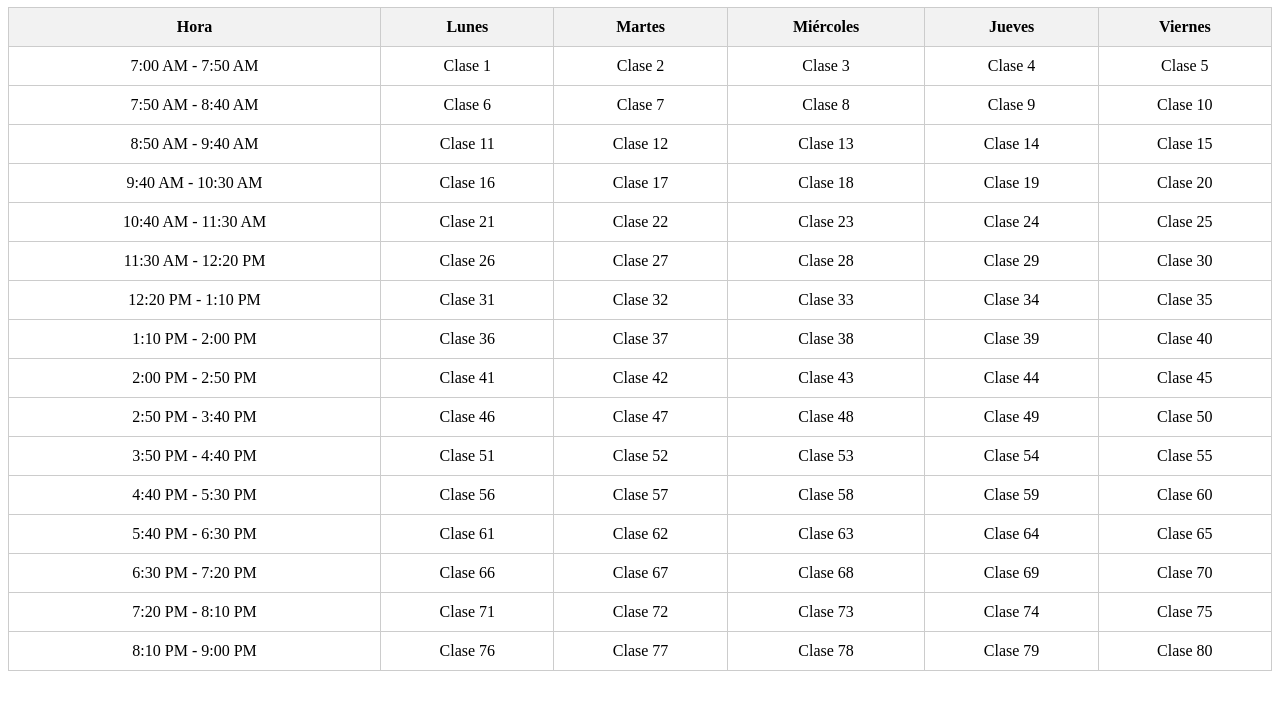
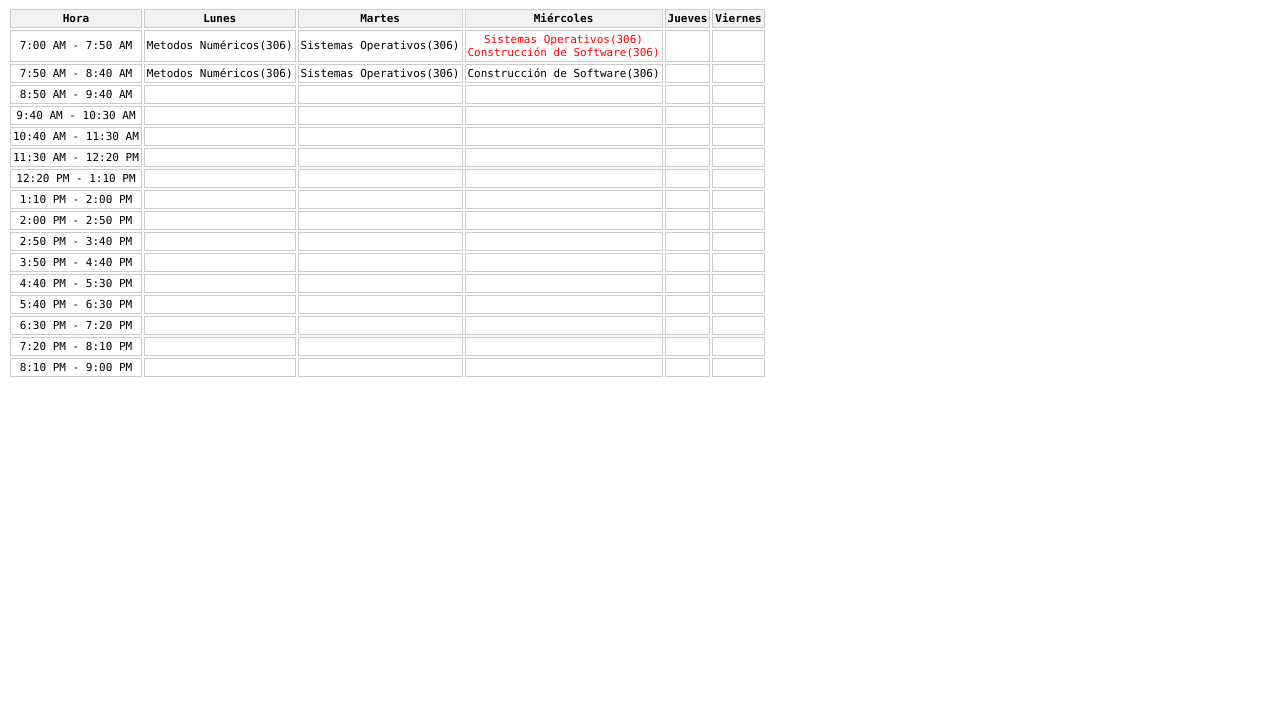
Before and after one commit to atn25042002/Generador_Horario, a plain HTML site: page index.html in a window 1280 px wide. Shown: the part 73-800 px from the top of the page. Drawn offline with Linux system fonts and the light colour scheme.

Commit message:
Agregando objeto Curso y funcion de llenado, tmb formato

```diff
--- a/css/styles.css
+++ b/css/styles.css
@@ -1,12 +1,14 @@
 table {
-    width: 100%;
-    border-collapse: collapse;
+    font-size: 11px;
+    font-family: Consolas,monospace;
 }
 
 th, td {
     border: 1px solid #ccc;
-    padding: 10px;
+    padding: 2px 2px 2px 2px;
     text-align: center;
+    width: auto;
+    height: auto;
 }
 
 th {
--- a/index.html
+++ b/index.html
@@ -3,21 +3,22 @@
 <head>
     <meta charset="UTF-8">
     <meta name="viewport" content="width=device-width, initial-scale=1.0">
-    <title>Horario Escolar</title>
+    <title>Planificador</title>
     <link rel="stylesheet" type="text/css" href="./css/styles.css">
+    <link rel="icon" href="./images/horario.ico" type="image/ico">
     <script src="./js/generar.js"></script>
 </head>
 <body>
-    <h1>Horario Escolar</h1>
+    <h1>Horario de Clases</h1>
     <table id="horarioTable">
         <thead>
             <tr>
-                <th>Hora</th>
-                <th>Lunes</th>
-                <th>Martes</th>
-                <th>Miércoles</th>
-                <th>Jueves</th>
-                <th>Viernes</th>
+                <th id="horarioHora" >Hora</th>
+                <th class="horarioDia">Lunes</th>
+                <th class="horarioDia">Martes</th>
+                <th class="horarioDia">Miércoles</th>
+                <th class="horarioDia">Jueves</th>
+                <th class="horarioDia">Viernes</th>
             </tr>
         </thead>
         <tbody>
--- a/js/generar.js
+++ b/js/generar.js
@@ -1,3 +1,13 @@
+class Curso{
+    constructor(nombre, aula, horas, docente, prioridad){
+        this.nombre= nombre;
+        this.aula= aula;
+        this.horas= horas;
+        this.docente= docente;
+        this.prioridad= prioridad
+    }
+}
+
 var intervalosHorarios = [
     "7:00 AM - 7:50 AM",
     "7:50 AM - 8:40 AM",
@@ -17,10 +27,13 @@ var intervalosHorarios = [
     "8:10 PM - 9:00 PM"
 ];
 
+var cursos= [];
+
 function generarBloques(){
     console.log("generado")
     let tableBody = document.querySelector("#horarioTable tbody");
     let sum= 0;
+    let n= 0;
     intervalosHorarios.forEach(function(intervalo) {
         let row = document.createElement("tr");
         let cell = document.createElement("td");
@@ -28,7 +41,9 @@ function generarBloques(){
         row.appendChild(cell);
         for (var i = 0; i < 5; i++) {
             cell = document.createElement("td");
-            cell.textContent = "Clase " + (i + 1 + sum);
+            n= i + 1 + sum;
+            cell.id= "hora" + n;
+            //cell.textContent = "Clase " + n;
             row.appendChild(cell);
         }
         tableBody.appendChild(row);
@@ -36,7 +51,33 @@ function generarBloques(){
     });
 }
 
+function llenarHorario(){
+    let bloque;
+    /*Object.keys(cursos).forEach(function(curso){
+        cursos[curso].forEach(function(hora){
+            bloque= document.getElementById("hora" + hora);
+            if(bloque.textContent != ""){
+                bloque.style.color="red";
+            }
+            bloque.innerHTML= bloque.innerHTML + curso + "<br>";
+        });
+    });*/
+    console.log(cursos);
+    cursos.forEach(function(curso){
+        curso.horas.forEach(function(hora){
+            bloque= document.getElementById("hora" + hora);
+            if(bloque.textContent != ""){
+                bloque.style.color="red";
+            }
+            bloque.innerHTML= bloque.innerHTML + curso.nombre + "(" + curso.aula + ")" + "<br>";
+        });
+    })
+}
+
 document.addEventListener("DOMContentLoaded", function() {
-    console.log("iniciado")
+    cursos.push(new Curso("Metodos Numéricos", "306", [1,6],"Olha", true));
+    cursos.push(new Curso("Sistemas Operativos", "306", [2,3,7],"Karim", true));
+    cursos.push(new Curso("Construcción de Software", "306", [3,8],"Arroyo", true));
     generarBloques();
+    llenarHorario();
 });
```
Also changed, not shown: images/horario.ico (added).
